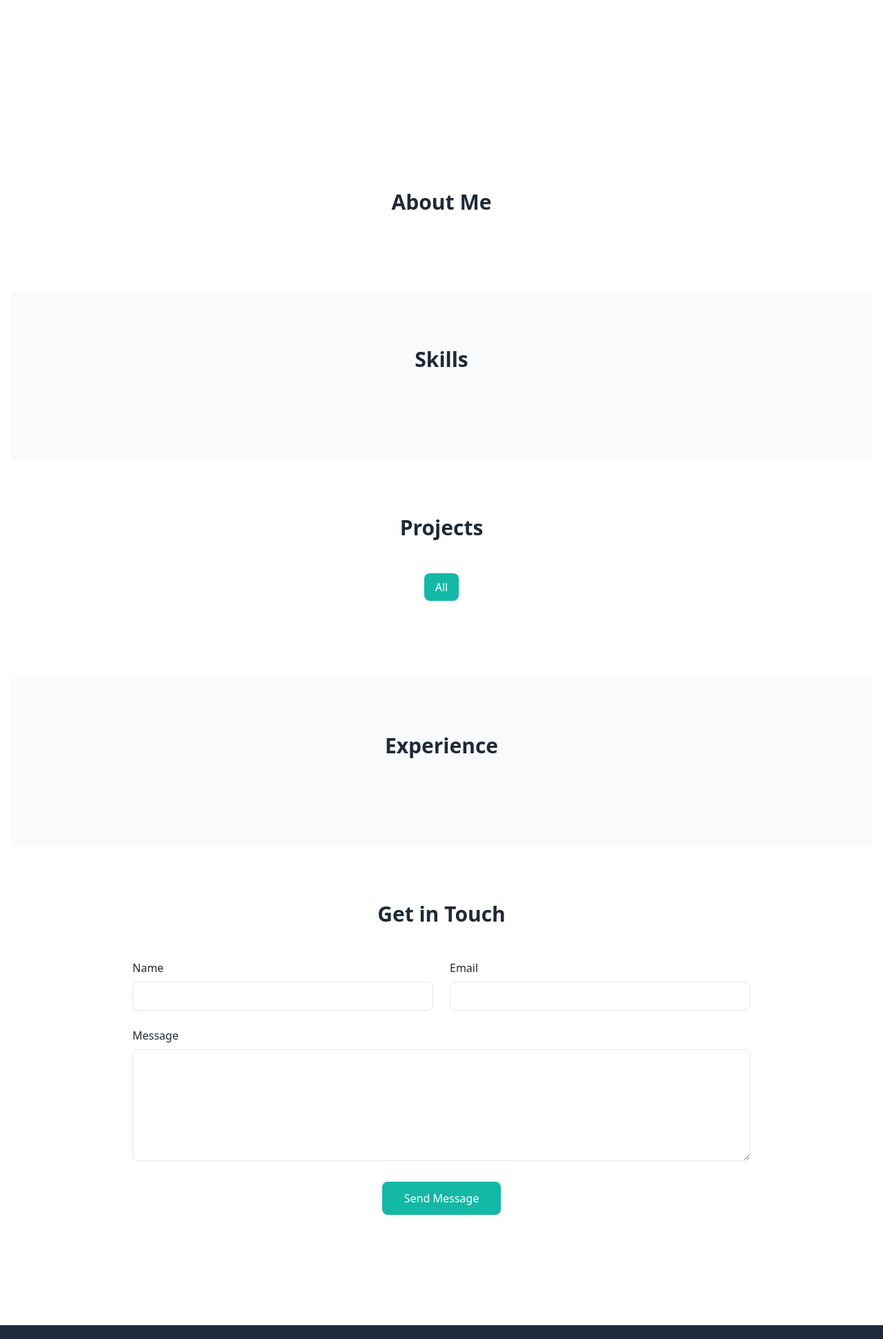
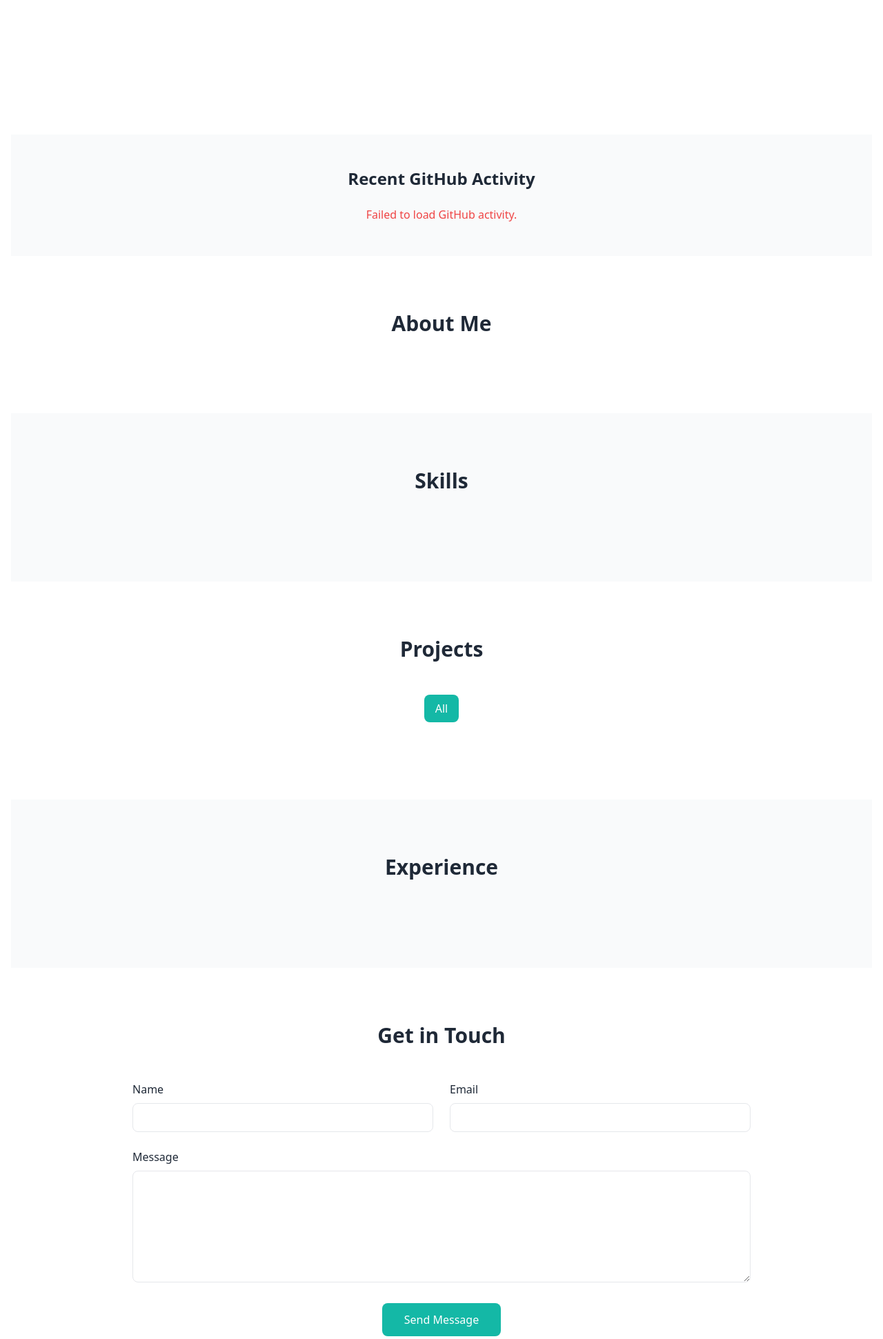
Before and after one commit to SatyaJeetVS/SmartProfile, a Django app: page / in a window 1280 px wide. Shown: the part 685-2626 px from the top of the page at 69% size. Run offline with Django 5.2, Linux system fonts and the light colour scheme; data comes from the database, SQL or seed files in the repository; data that the repository does not hold is empty; parts of the project's set-up code (start-up, migrations or seed data) failed here and were passed over; some libraries are stand-ins or nearby versions.

Commit message:
Add GitHub activity section with dynamic loading of recent activity

```diff
--- a/portfolio/templates/portfolio/index.html
+++ b/portfolio/templates/portfolio/index.html
@@ -13,6 +13,16 @@
             <a href="{{ profile.resume_file}}" class="border-2 border-accent hover:bg-accent hover:text-white px-6 py-3 rounded-lg transition-colors">
                 Download Resume
             </a>
+        </div>
+    </div>
+</section>
+
+<!-- GitHub Activity Section -->
+<section id="github" class="py-12 bg-gray-50 dark:bg-primary-light">
+    <div class="max-w-4xl mx-auto">
+        <h2 class="text-2xl font-bold mb-6 text-center">Recent GitHub Activity</h2>
+        <div id="github-activity" class="space-y-4">
+            <p class="text-center text-gray-600">Loading recent activity...</p>
         </div>
     </div>
 </section>
@@ -201,7 +211,11 @@
             const email = form.querySelector('#email').value;
             const message = form.querySelector('#message').value;
             const csrfInput = form.querySelector('input[name="csrfmiddlewaretoken"]');
-            const csrftoken = csrfInput ? csrfInput.value : '';
+            let csrftoken = csrfInput ? csrfInput.value : '';
+            if (!csrftoken) {
+                const match = document.cookie.match(/(^|;)\s*csrftoken=([^;]+)/);
+                if (match) csrftoken = match.pop();
+            }
 
             const payload = { name, email, message };
 
@@ -232,4 +246,53 @@
         });
     })();
 </script>
+<script>
+    // Fetch and render GitHub activity from the API
+    (function(){
+        const container = document.getElementById('github-activity');
+        if (!container) return;
+
+        async function loadActivity(){
+            try{
+                const res = await fetch('/api/profile/github_activity/', { headers: { 'Accept': 'application/json' } });
+                if (!res.ok) {
+                    container.innerHTML = '<p class="text-center text-red-500">Failed to load GitHub activity.</p>';
+                    return;
+                }
+                const data = await res.json();
+                if (!Array.isArray(data) || data.length === 0){
+                    container.innerHTML = '<p class="text-center text-gray-600">No recent public GitHub activity.</p>';
+                    return;
+                }
+
+                const list = document.createElement('div');
+                list.className = 'space-y-2';
+
+                data.slice(0,10).forEach(evt => {
+                    const repoName = evt.repo && evt.repo.name ? evt.repo.name : (evt.repository && evt.repository.full_name) || 'repository';
+                    const type = evt.type || evt.action || '';
+                    const created = evt.created_at ? new Date(evt.created_at).toLocaleString() : '';
+                    const li = document.createElement('div');
+                    li.className = 'bg-white dark:bg-primary p-4 rounded-lg shadow-sm flex justify-between items-start';
+                    const left = document.createElement('div');
+                    left.innerHTML = `<div class="font-medium">${type} <span class="text-sm text-gray-500">on <a class="text-accent hover:underline" href="https://github.com/${repoName}" target="_blank">${repoName}</a></span></div>`;
+                    const right = document.createElement('div');
+                    right.className = 'text-sm text-gray-500';
+                    right.textContent = created;
+                    li.appendChild(left);
+                    li.appendChild(right);
+                    list.appendChild(li);
+                });
+
+                container.innerHTML = '';
+                container.appendChild(list);
+            }catch(err){
+                console.error('Failed to load GitHub activity', err);
+                container.innerHTML = '<p class="text-center text-red-500">Error loading GitHub activity.</p>';
+            }
+        }
+
+        loadActivity();
+    })();
+</script>
 {% endblock %}
--- a/portfolio/views.py
+++ b/portfolio/views.py
@@ -44,7 +44,7 @@ class ProfileViewSet(viewsets.ReadOnlyModelViewSet):
         if not profile:
             return Response([])
 
-        url = f"https://api.github.com/users/{profile.github_username}/events/public"
+        url = f"https://api.github.com/repos/SatyaJeetVS/SmartProfile/commits"
         response = requests.get(url)
         if response.status_code == 200:
             return Response(response.json()[:10])  # Return last 10 activities
```
